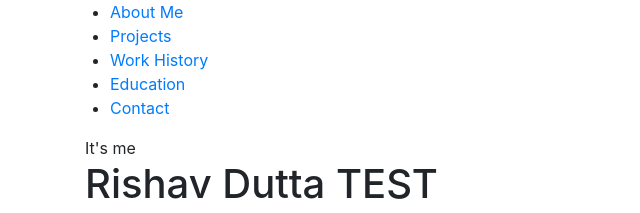
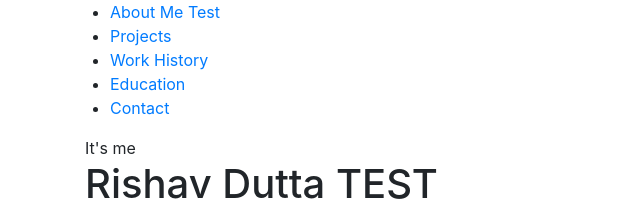
Before and after one commit to dutta/webapp_testing, a plain HTML site: page index.html in a window 1280 px wide. Shown: the top 213 px of the page, 0-640 px from the left. Drawn offline with nearby package versions, Linux system fonts and the light colour scheme; some packages are replaced by stand-ins of ours.

Commit message:
Update index.html

```diff
--- a/index.html
+++ b/index.html
@@ -62,7 +62,7 @@
 				<nav id="nav-menu-container">
 					<ul class="nav-menu">
 						<!-- <li class=""><a class="active" href="index.html">Home</a></li> -->
-						<li><a href="#aboutme">About Me</a></li>
+						<li><a href="#aboutme">About Me Test</a></li>
 						<li><a href="#work">Projects</a></li>
 						<li ><a href="#job">Work History</a></li>
 						<li ><a href="#edu">Education</a></li>
```
